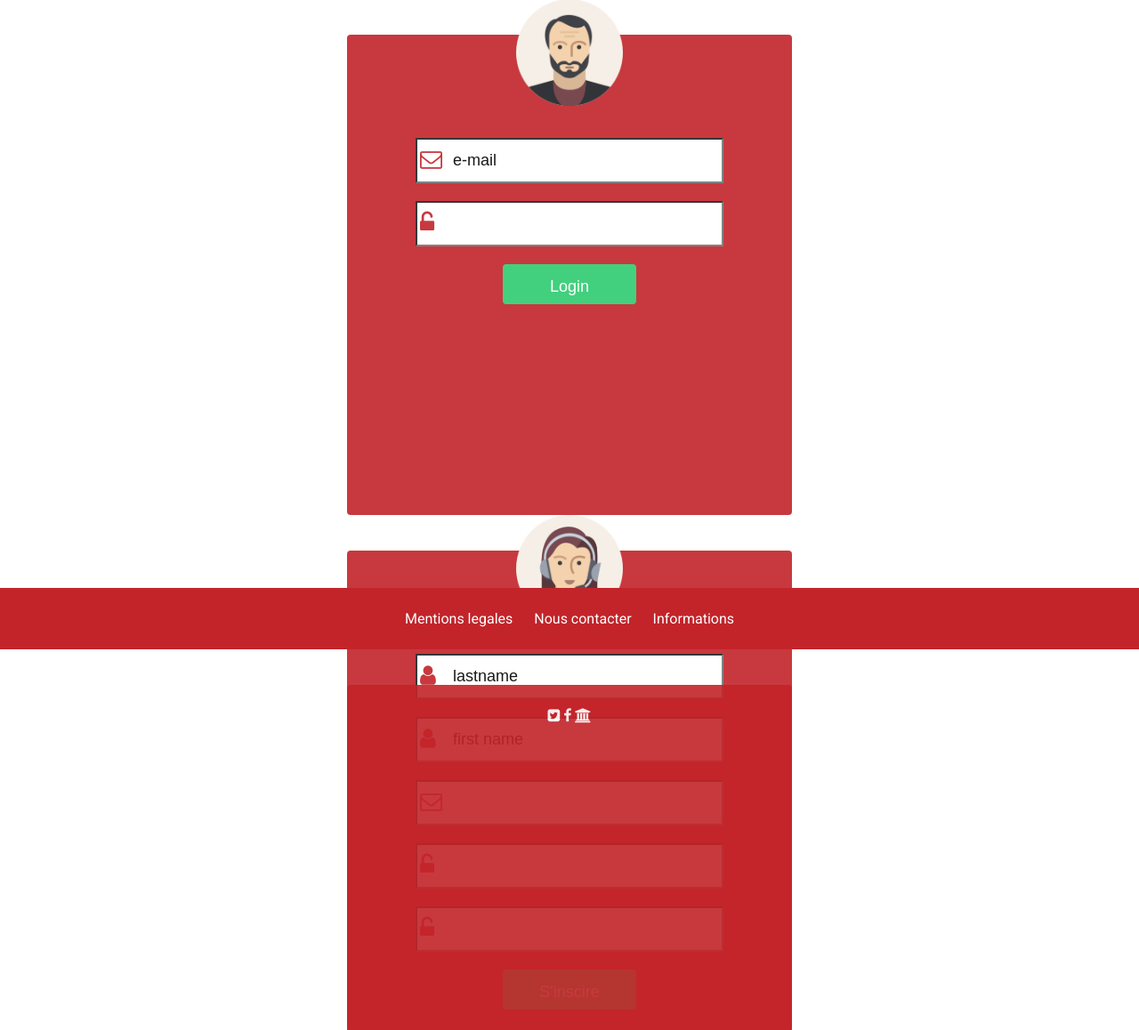
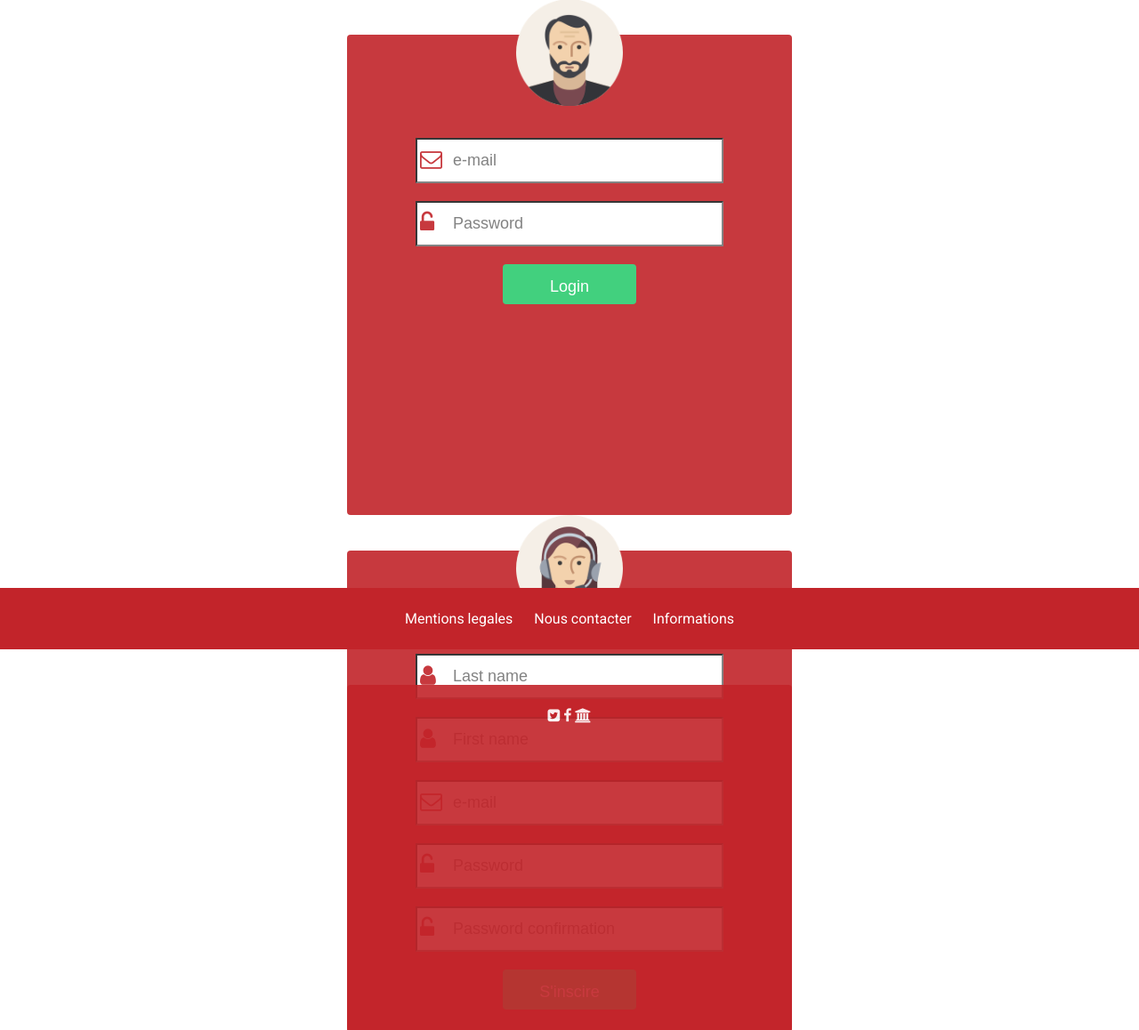
Before and after one commit to astus08/Trinity, a PHP site: page /home.php in a window 1280 px wide. Shown: the part 70-1228 px from the top of the page at 89% size. Run offline with PHP 8.4, Linux system fonts and the light colour scheme; some libraries are stand-ins or nearby versions.

Commit message:
placeholder

```diff
--- a/view/home.php
+++ b/view/home.php
@@ -27,11 +27,11 @@ else{
 		<img src="images/matureman.png">
 			<form method="POST" action="../controller/Connexion_Controller.php">
 					<div class="form-email">
-						<input type="email" name="mail" label="email" value="e-mail">
+						<input type="email" name="mail" label="email" placeholder="e-mail">
 					</div>
 
 					<div class="form-password">
-						<input type="password" name="pwd" label="password" >
+						<input type="password" name="pwd" label="password" placeholder="Password">
 					</div>
 
 
@@ -53,24 +53,24 @@ else{
 	<img src="images/female.png">
 	<form method="POST" action="../controller/Connexion_Controller.php">
 		<div class="form-user">
-			<input type="text" value="lastname" name="lastName" label="lastName">
+			<input type="text" placeholder="Last name" name="lastName" label="lastName">
 		</div>
 
 		<div class="form-user">
-			<input type="text" value="first name" name="firstName" label="firstName">
+			<input type="text" placeholder="First name" name="firstName" label="firstName">
 		</div>
 
 
 		<div class="form-email">
-		<input type="email"  name="mail" label="email">
+		<input type="email"  name="mail" label="email" placeholder="e-mail">
 		</div>
 
 		<div class="form-password">
-		<input type="password"  name="pwd" label="password">
+		<input type="password"  name="pwd" label="password" placeholder="Password">
 		</div>
 
 		<div class="form-password">
-		<input type="password" name="pwd_repeat" label="password_repeat">
+		<input type="password" name="pwd_repeat" label="password_repeat" placeholder="Password confirmation">
 		</div>
 		<input  class="btn-login" type="submit" name="btn" value="S'inscire">
 	</form>
```
